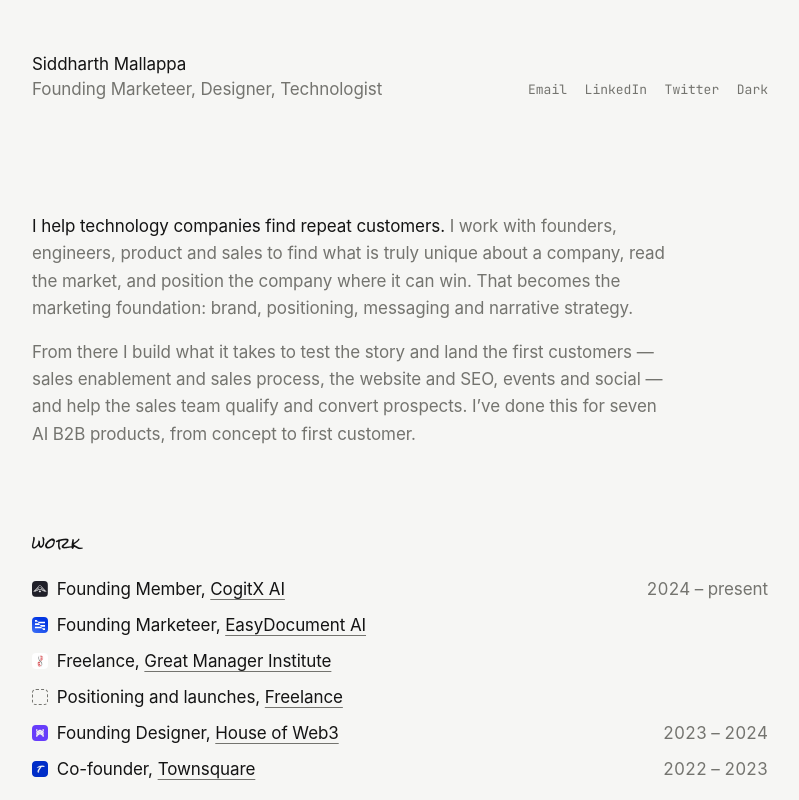
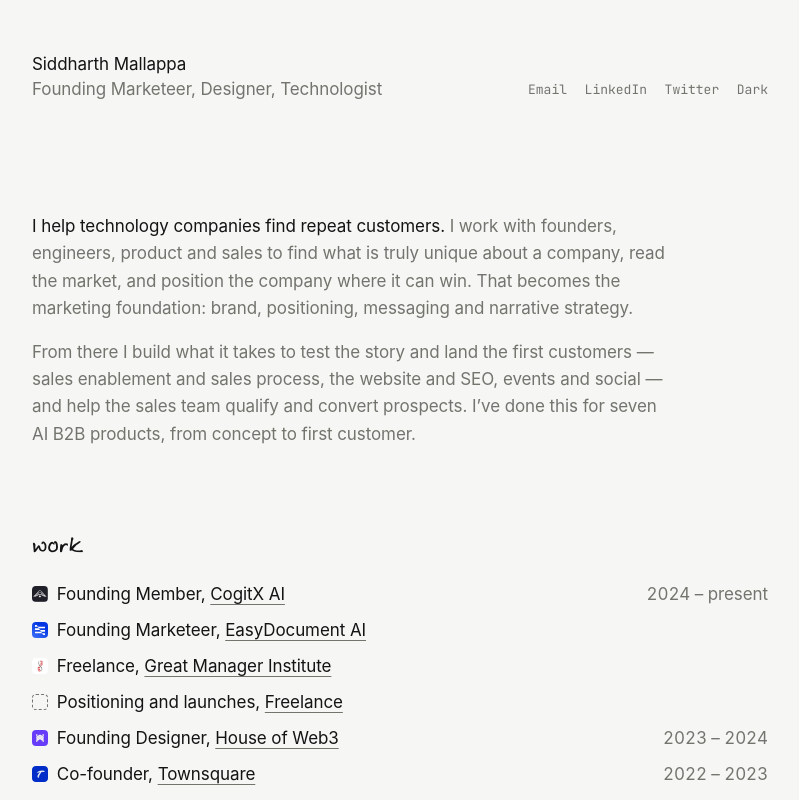
Before and after one commit to siddharth-mallappa/sid.company, a plain HTML site: page index.html in a window 1280 px wide. Shown: the top 800 px of the page, without its empty margins (240-1039 px from the left). Drawn offline with Linux system fonts and the light colour scheme.

Commit message:
Section labels in Siddharth's own handwriting font
Co-Authored-By: Claude Opus 5.5 <noreply@anthropic.com>
Claude-Session: https://claude.ai/code/session_012K2FsNWTYZkhiC66PEA7hA

```diff
--- a/assets/site.css
+++ b/assets/site.css
@@ -1,4 +1,9 @@
 /* sid.company — quiet, single-size type; hierarchy through colour. Light and dark themes. */
+@font-face {
+  font-family: "MyHandwriting";
+  src: url("/fonts/MyHandwriting-VF.woff2") format("woff2-variations"), url("/fonts/MyHandwriting-VF.woff2") format("woff2");
+  font-weight: 300 800; font-style: normal; font-display: swap;
+}
 :root {
   --bg: #F6F6F4;
   --fg: #141414;
@@ -7,7 +12,7 @@
   --card: #ECECE9;
   --accent: #2648D8;
   --sans: -apple-system, BlinkMacSystemFont, "SF Pro Text", "Inter", "Helvetica Neue", Arial, sans-serif;
-  --hand: "Rock Salt", "Marker Felt", cursive;
+  --hand: "MyHandwriting", "Marker Felt", cursive;
   --mono: "JetBrains Mono", ui-monospace, "SF Mono", Menlo, monospace;
   --col: 46rem;
   color-scheme: light;
@@ -58,7 +63,7 @@ a:hover { color: var(--accent); }
 .lede p + p { margin-top: 1em; }
 .lede strong { color: var(--fg); font-weight: 400; }
 .sec { margin-top: 5.5rem; }
-.label { font-family: var(--hand); font-weight: 400; font-size: 15px; line-height: 1; letter-spacing: 0.02em; margin-bottom: 1.6rem; }
+.label { font-family: var(--hand); font-weight: 500; font-size: 20px; line-height: 1; letter-spacing: 0; margin-bottom: 1.6rem; }
 
 /* experience list */
 .rows { list-style: none; }
--- a/index.html
+++ b/index.html
@@ -14,7 +14,8 @@
 <link rel="icon" href="/favicon.svg" type="image/svg+xml">
 <script>try{var t=localStorage.getItem('theme');if(t)document.documentElement.dataset.theme=t}catch(e){}</script>
 <link rel="preconnect" href="https://fonts.googleapis.com"><link rel="preconnect" href="https://fonts.gstatic.com" crossorigin>
-<link href="https://fonts.googleapis.com/css2?family=Inter:wght@400;500&family=JetBrains+Mono:wght@400&family=Rock+Salt&display=swap" rel="stylesheet">
+<link href="https://fonts.googleapis.com/css2?family=Inter:wght@400;500&family=JetBrains+Mono:wght@400&display=swap" rel="stylesheet">
+<link rel="preload" href="/fonts/MyHandwriting-VF.woff2" as="font" type="font/woff2" crossorigin>
 <link rel="stylesheet" href="/assets/site.css">
 </head>
 <body>
```
Also changed, not shown: work/cogitx/index.html (+2 -1 lines), work/easydocument/index.html (+2 -1 lines), work/freelance/index.html (+2 -1 lines), work/gmi/index.html (+2 -1 lines), work/house-of-web3/index.html (+2 -1 lines), work/townsquare/index.html (+2 -1 lines), fonts/MyHandwriting-VF.woff2 (added).
